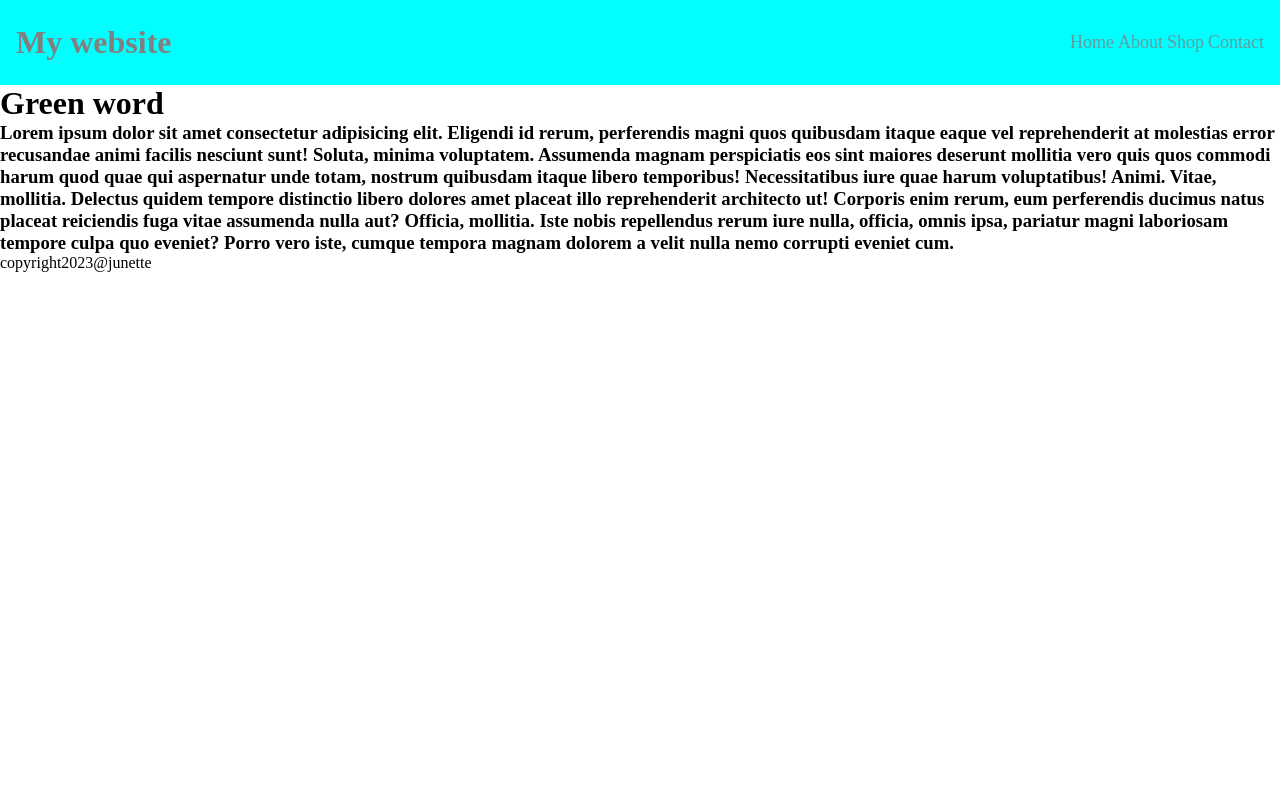
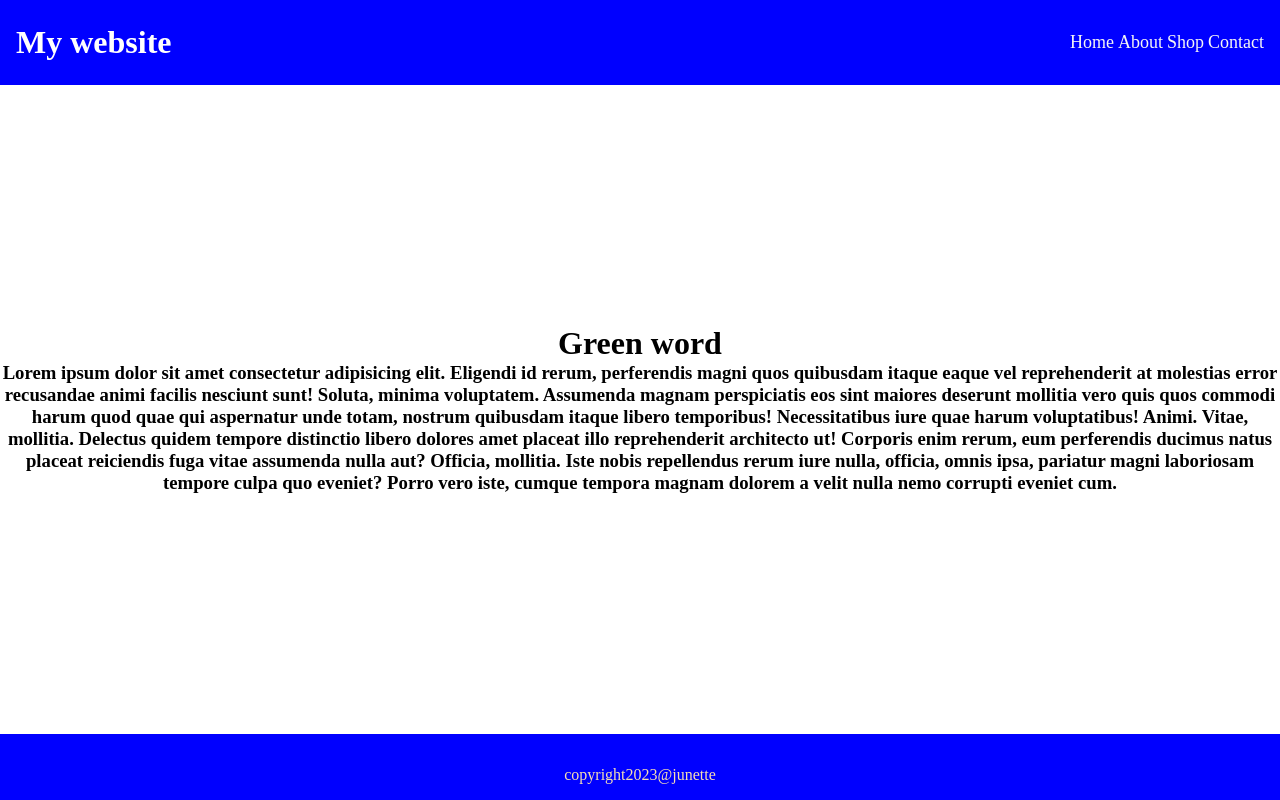
Before and after one commit to alphiljunette/first-website, a plain HTML site: page index.html in a window 1280 px wide. Drawn offline with Linux system fonts and the light colour scheme.

Commit message:
centrage de body

```diff
--- a/style.css
+++ b/style.css
@@ -8,13 +8,29 @@ header {
     display: flex;
     justify-content: space-between;
     align-items: center;
-    background-color: aqua;
-    color: gray;
+    background-color: blue;
+    color: white;
     padding: 1.5rem 1rem;
 }
 
 a {
     text-decoration: none;
     font-size: large;
-    color: cadetblue;
+    color: whitesmoke;
 }
+body{
+    display: grid;
+    align-content: space-between;
+    height: 100vh;
+}
+div {
+    text-align: center;
+
+
+}
+footer{
+    text-align: center;
+    padding: 2rem 0 1rem 0;
+    background-color: blue;
+    color: wheat;
+}
```
